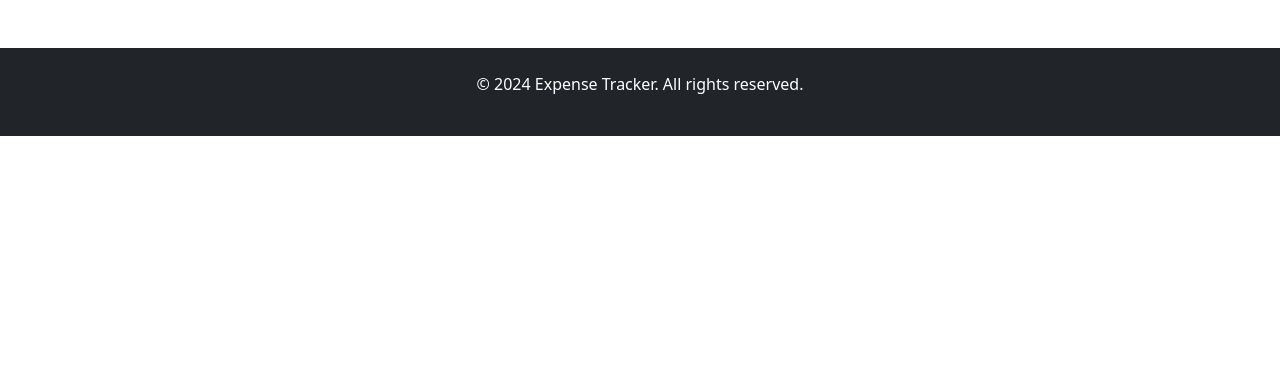
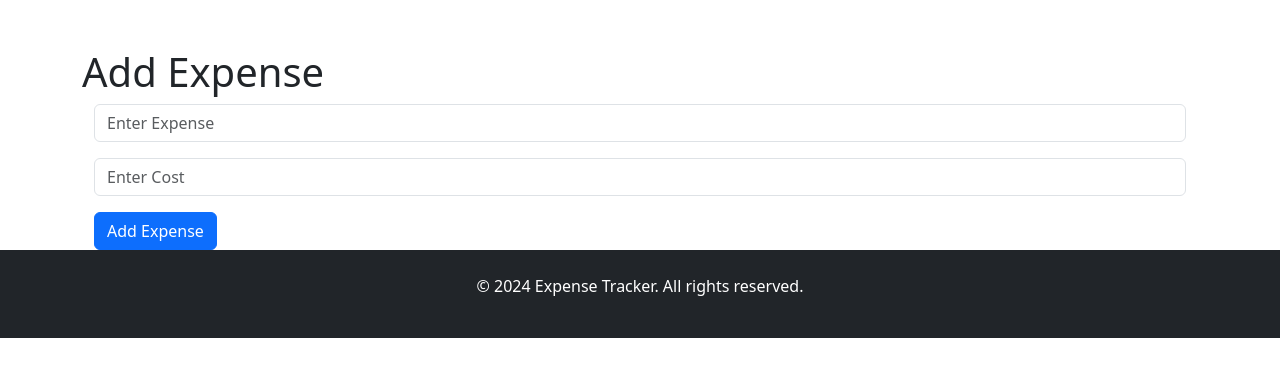
Before and after one commit to AC2024SDD/T2-Project-0, a Flask app: page /add_expense in a window 1280 px wide. Shown: the part 152-529 px from the top of the page. Run offline with Flask 3, Linux system fonts and the light colour scheme.

Commit message:
Expense-Tracker EXPENSE TRACKER WORKS

```diff
--- a/app.py
+++ b/app.py
@@ -1,5 +1,7 @@
-from flask import Flask, render_template
+from flask import Flask, render_template, request, redirect, url_for
 app = Flask(__name__)
+
+expenses = []
 
 #This is the 'homepage' route
 @app.route("/")
@@ -7,13 +9,18 @@ def index():
     return render_template("home.html")
 
 # This route is the 'about' page
-@app.route("/add_expense")
-def about():
+@app.route("/add_expense", methods=["GET", "POST"])
+def add_expense():
+    if request.method == "POST":
+        expense = request.form["expense"]
+        cost = float(request.form["cost"])
+        expenses.append([expense, cost])
     return render_template("add_expense.html")
 
 @app.route("/view_total")
-def contact():
-    return render_template("view_total.html")
+def view_total():
+    total_cost = sum(cost[1] for cost in expenses)
+    return render_template("view_total.html", total=total_cost)
 
 # Here's how you create a route
 # @app.route("/routeName")
--- a/templates/add_expense.html
+++ b/templates/add_expense.html
@@ -1,16 +1,16 @@
 {% extends 'layout.html' %}
 
-{% block body %}
-  <!-- Add_Expense HTML Goes Here -->
-<h1>Add Expense !!</h1>
-<p>TODO</p>
-
-
-<div class="container">
-<input type="text" placeholder="Enter Expense" name="expense" required>
-
-<input type="real" placeholder="Enter Cost" name="Cost" required>
-
-<input type="submit" value="Login">
-
+{% block content %}
+  <h1>Add Expense</h1>
+  <div class="container">
+    <form action="/add_expense" method="post">
+      <div class="mb-3">
+        <input type="text" class="form-control" placeholder="Enter Expense" name="expense" required>
+      </div>
+      <div class="mb-3">
+        <input type="number" step="0.01" class="form-control" placeholder="Enter Cost" name="cost" required>
+      </div>
+      <button type="submit" class="btn btn-primary">Add Expense</button>
+    </form>
+  </div>
 {% endblock %}
--- a/templates/home.html
+++ b/templates/home.html
@@ -1,7 +1,9 @@
 {% extends 'layout.html' %}
 
 {% block body %}
-  <!-- Home HTML Goes Here -->
   <h1>Expense tracker</h1>
   <p>Welcome Home!</p>
+
+  <button onclick="location.href='/add_expense'">Add Expense</button>
+  <button onclick="location.href='/viewtotal'">View Total</button>
 {% endblock %}
--- a/templates/view_total.html
+++ b/templates/view_total.html
@@ -1,7 +1,6 @@
 {% extends 'layout.html' %}
 
-{% block body %}
-  <!-- Contact HTML Goes Here -->
+{% block content %}
   <h1>Total</h1>
-  <p>Would you like to contact me?</p>
+  <p>Total Expense: ${{ total }}</p>
 {% endblock %}
```
